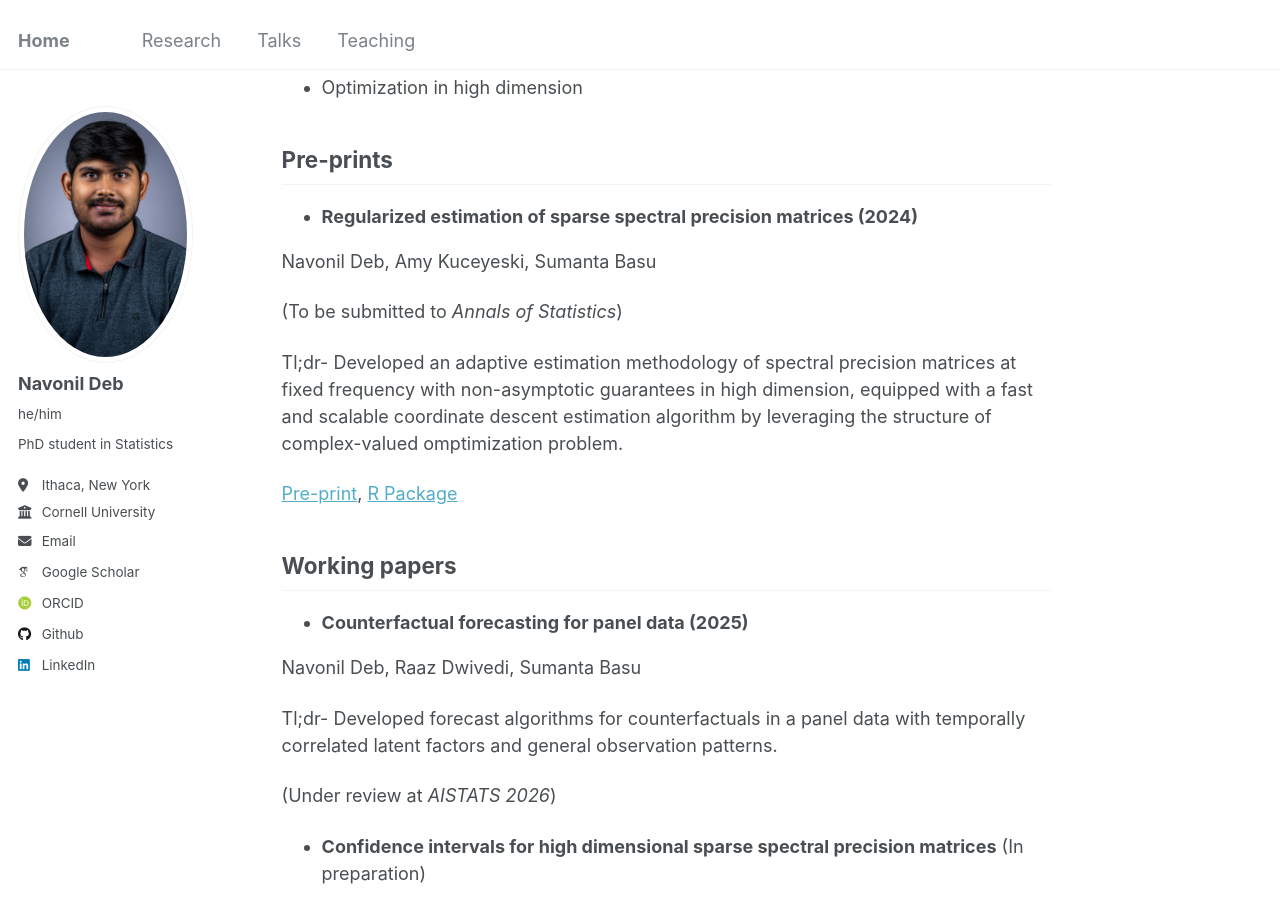
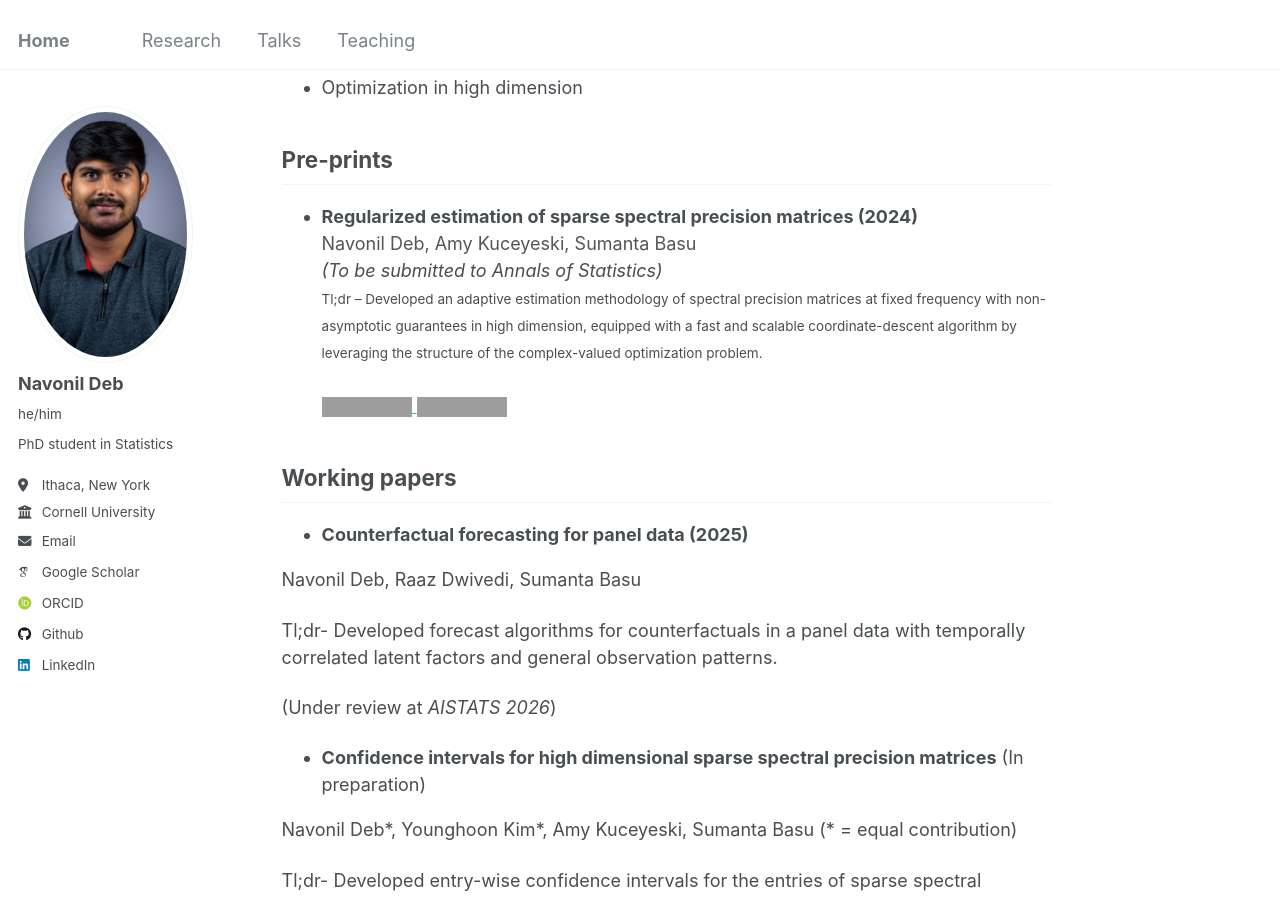
Before and after one commit to navonildeb/navonildeb.github.io, a Jekyll site: the page built from _publications/publications.md, in a window 1280 px wide and 900 px high, scrolled down 339 px. Built offline with Jekyll 4.4.1, drawn with Linux system fonts in a browser that asks for light colours; some web fonts are replaced; grey boxes are pictures that could not be loaded.

Commit message:
Update publications.md

```diff
--- a/_publications/publications.md
+++ b/_publications/publications.md
@@ -14,16 +14,18 @@ author_profile: true
 
 ## Pre-prints
 
-* **Regularized estimation of sparse spectral precision matrices (2024)**
-
-Navonil Deb, Amy Kuceyeski, Sumanta Basu
-
-(To be submitted to *Annals of Statistics*)
-
-Tl;dr- Developed an adaptive estimation methodology of spectral precision matrices at fixed frequency with non-asymptotic guarantees in high dimension, equipped with a fast and scalable coordinate descent estimation algorithm by leveraging the structure of complex-valued omptimization problem.
-
-[Pre-print](https://doi.org/10.48550/arXiv.2401.11128), [R Package](https://github.com/navonildeb/cxreg)
-
+* <span style="font-weight:bold">Regularized estimation of sparse spectral precision matrices (2024)</span><br>
+  <span style="color:#555">Navonil Deb, Amy Kuceyeski, Sumanta Basu</span><br>
+  <em>(To be submitted to Annals of Statistics)</em><br>
+  <small>
+  Tl;dr – Developed an adaptive estimation methodology of spectral precision matrices at fixed frequency with non-asymptotic guarantees in high dimension, equipped with a fast and scalable coordinate-descent algorithm by leveraging the structure of the complex-valued optimization problem.
+  </small><br><br>
+  <a href="https://doi.org/10.48550/arXiv.2401.11128">
+    <img src="https://img.shields.io/badge/arXiv-2401.11128-b31b1b?logo=arxiv&logoColor=white" alt="arXiv" />
+  </a>
+  <a href="https://github.com/navonildeb/cxreg">
+    <img src="https://img.shields.io/badge/GitHub-cxreg-181717?logo=github" alt="GitHub" />
+  </a>
 
 ## Working papers
 
```
